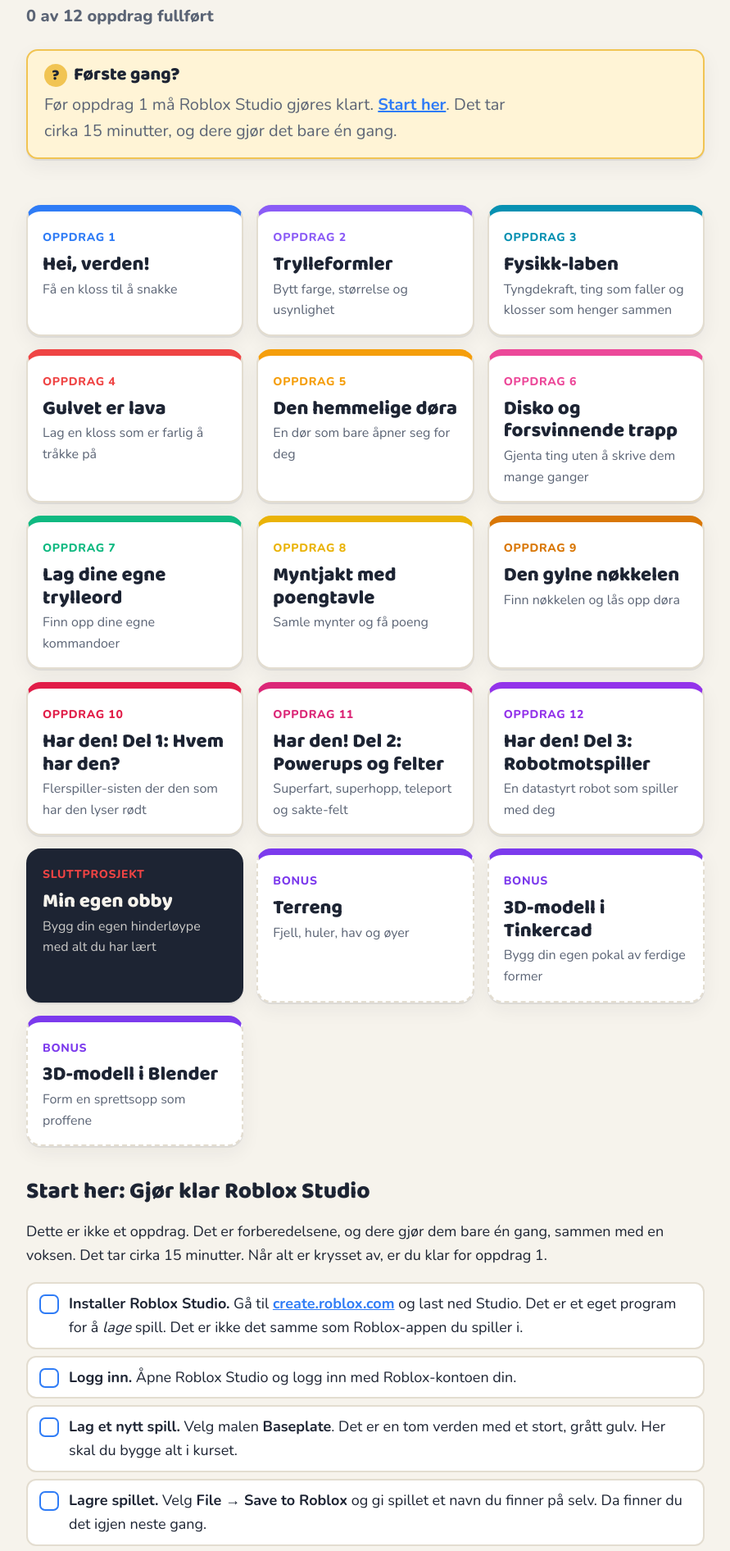
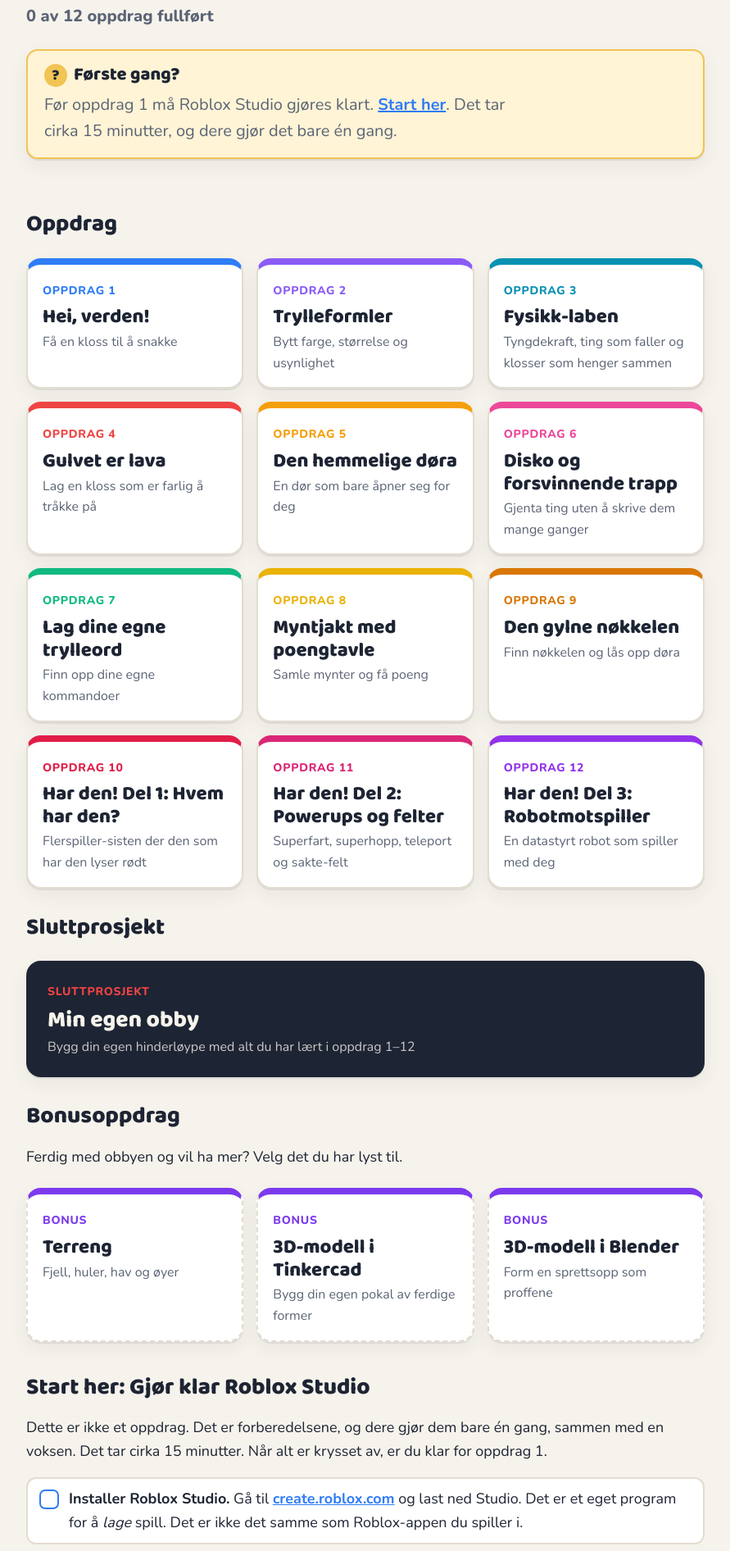
Before and after one commit to wendelborg/roblox-studio-kurs, a Jekyll site: the page built from docs/index.html, in a window 1280 px wide. Shown: the part 314-2206 px from the top of the page at 82% size, without its empty margins (194-1085 px from the left). Built offline with Jekyll 4.4.1, drawn with Linux system fonts in a browser that asks for light colours.

Commit message:
Forside: sluttprosjekt og bonuser i egne bolker
Co-Authored-By: Claude Opus 5.5 <noreply@anthropic.com>
Claude-Session: https://claude.ai/code/session_01DpVn7WjFffeEtuzLcQZFM2

```diff
--- a/docs/assets/style.css
+++ b/docs/assets/style.css
@@ -303,3 +303,7 @@ div.highlighter-rouge, div.highlight, pre { max-width: 100%; overflow-x: auto; }
 .ordliste li.sjekk:has(input:checked) > .sjekk-tekst { text-decoration: none; }
 .ordliste li.sjekk:has(input:checked) .ord { color: #10b981; }
 .kart .bonuskort a { border-style: dashed; border-top-style: solid; }
+h2.bolk { margin-top: 32px; }
+.kart.enkel { grid-template-columns: 1fr; }
+.kart.enkel .sluttkort a { padding: 22px 24px; }
+.kart.enkel .sluttkort h3 { font-size: 28px; }
--- a/docs/index.html
+++ b/docs/index.html
@@ -15,6 +15,7 @@ vis_tittel: false
   </div>
 </section>
 
+<h2 class="bolk">Oppdrag</h2>
 <ul class="kart">
   {% for m in site.data.oppdrag %}
   <li data-oppdrag="{{ m.nokkel }}" style="--farge: {{ m.farge }}">
@@ -25,13 +26,22 @@ vis_tittel: false
     </a>
   </li>
   {% endfor %}
+</ul>
+
+<h2 class="bolk">Sluttprosjekt</h2>
+<ul class="kart enkel">
   <li class="sluttkort">
     <a href="{{ '/sluttprosjekt/' | relative_url }}">
       <span class="nr" style="color:#ef4444">Sluttprosjekt</span>
       <h3>Min egen obby</h3>
-      <p>Bygg din egen hinderløype med alt du har lært</p>
+      <p>Bygg din egen hinderløype med alt du har lært i oppdrag 1–{{ site.data.oppdrag.size }}</p>
     </a>
   </li>
+</ul>
+
+<h2 class="bolk">Bonusoppdrag</h2>
+<p>Ferdig med obbyen og vil ha mer? Velg det du har lyst til.</p>
+<ul class="kart">
   {% assign bonuser = "bonus-terreng|Terreng|Fjell, huler, hav og øyer;bonus-tinkercad|3D-modell i Tinkercad|Bygg din egen pokal av ferdige former;bonus-blender|3D-modell i Blender|Form en sprettsopp som proffene" | split: ";" %}
   {% for b in bonuser %}{% assign d = b | split: "|" %}
   <li class="bonuskort" style="--farge: #7c3aed">
```
